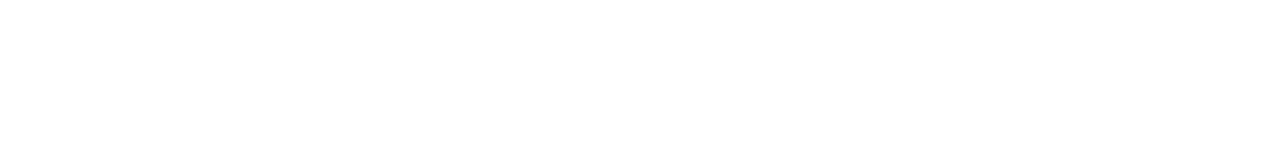
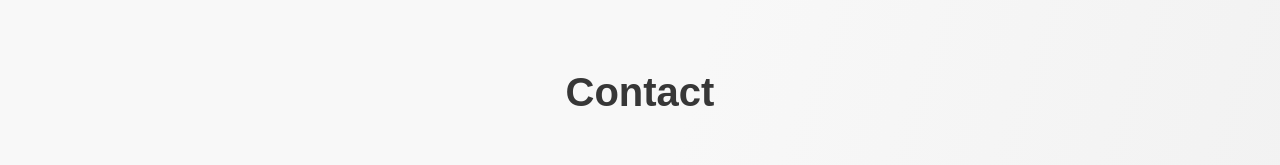
Before and after one commit to victormatia/portifolio, a React (Vite) app: page / in a window 1280 px wide. Shown: the part 2540-2705 px from the top of the page. Before the commit the page ends 2491 px from the top, so only its background shows below. Built offline with nearby package versions, Linux system fonts and the light colour scheme; a web font is replaced by a local one.

Commit message:
feat: add Contact.jsx to App.jsx

```diff
--- a/src/App.jsx
+++ b/src/App.jsx
@@ -6,6 +6,7 @@ import Home from './pages/Home'
 import Projects from './pages/Projects'
 import './css/index.css'
 import { useRef, useEffect, useState } from 'react'
+import Contact from './pages/Contact'
 
 function App() {
   const [showNav, setShowNav] = useState(false);
@@ -44,6 +45,9 @@ function App() {
       <section id='projects' className='projects-background'>
         <Projects />
       </section>
+      <section id='contact' className='contact-background'>
+        <Contact />
+      </section>
     </main>
   )
 }
```
